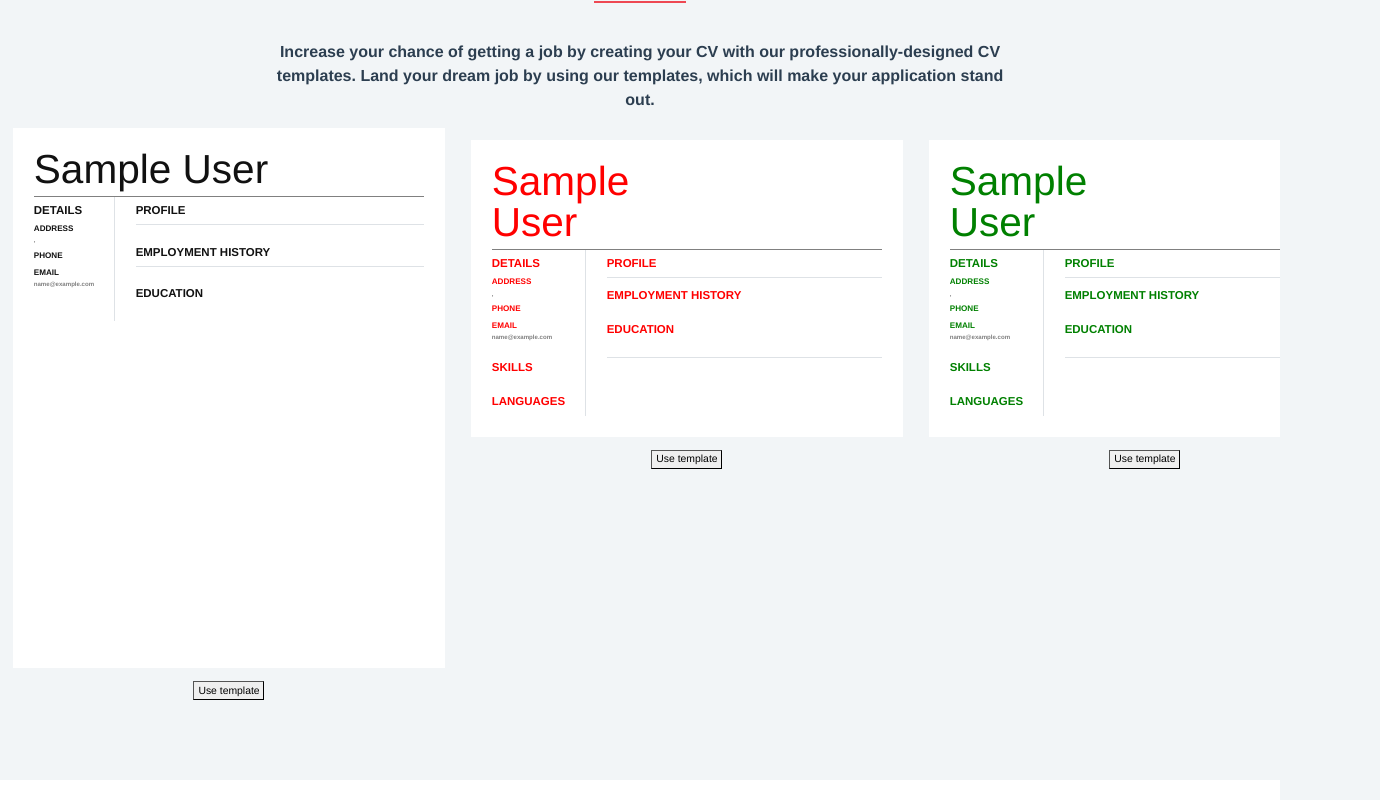
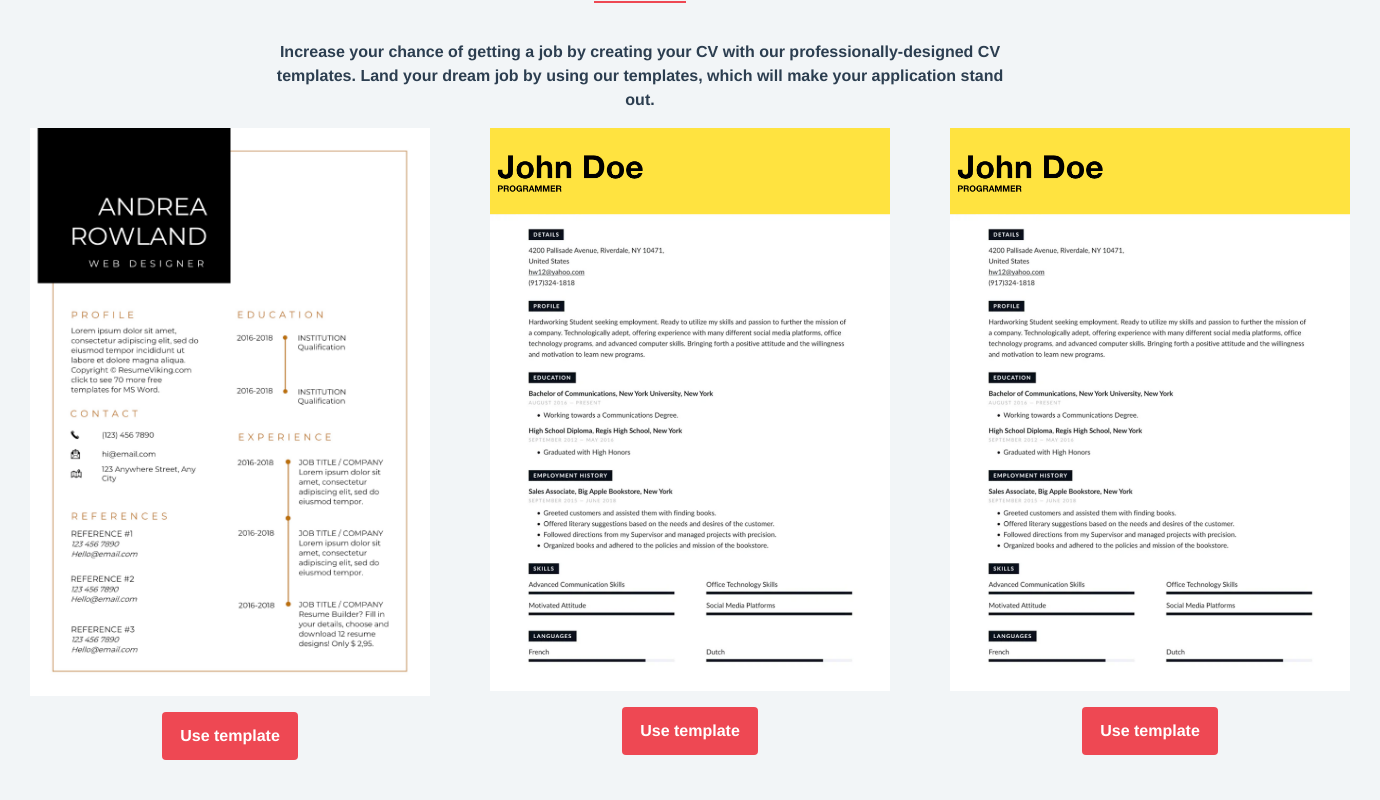
Before and after one commit to jesuskostov/cv-builder, a Vue app: page /#/ in a window 1280 px wide. Shown: the part 1760-2560 px from the top of the page, 1380 px wide, since content can reach past the window. Built offline with nearby package versions, Linux system fonts and the light colour scheme; sample sign-in values are in the browser's storage.

Commit message:
some templates and problems

```diff
--- a/src/App.vue
+++ b/src/App.vue
@@ -183,6 +183,9 @@ label {
     font-weight: bold;
 }
 
+.template-preview {
+  width: 400px;
+}
 </style>
 
 <script>
--- a/src/components/Template.vue
+++ b/src/components/Template.vue
@@ -3,8 +3,8 @@
     <templates v-if="onBuilder" :template-name="selected" :personal="personal" :workHistory="workHistory" :education="education" :skills="skills" :languages="languages" :interests="interests" :accomp="accomp" />
     <div v-if="!onBuilder"  class="template">
       <div v-for="item in list" :key="item">
-        <templates :template-name="item" :personal="personal" :workHistory="workHistory" :education="education" :skills="skills" :languages="languages" :interests="interests" :accomp="accomp" />
-        <button @click="onClick(item)">Use template</button>
+        <templates :preview="preview" :template-name="item" :personal="personal" :workHistory="workHistory" :education="education" :skills="skills" :languages="languages" :interests="interests" :accomp="accomp" />
+        <button class="custom-btn mt-3" @click="onClick(item)">Use template</button>
       </div>
     </div>
   </div>
@@ -18,7 +18,7 @@ export default {
   components: {
     Templates,
   },
-  props: ['onBuilder','selected'],
+  props: ['onBuilder','selected', 'preview'],
   data() {
     return {
       list: Array(templatesCount)
@@ -102,7 +102,5 @@ export default {
 .template {
   width: 100%;
   display: flex;
-  zoom: 0.65;
-  overflow-x: scroll;
 }
 </style>
--- a/src/components/templates/Index.vue
+++ b/src/components/templates/Index.vue
@@ -1,13 +1,10 @@
 <template>
   <div class="template">
     <keep-alive>
-      <component :is="templateComponent" :personal="personal" :workHistory="workHistory" :education="education" :skills="skills" :languages="languages" :interests="interests" :accomp="accomp" />
+      <component :preview="preview" :is="templateComponent" :personal="personal" :workHistory="workHistory" :education="education" :skills="skills" :languages="languages" :interests="interests" :accomp="accomp" />
     </keep-alive>
   </div>
 </template>
-
-<style scoped>
-</style>
 
 <script>
 // import all templates
@@ -23,6 +20,7 @@ export const templatesCount = Object.keys(templates).length;
 export default {
   name: "Templates",
   props: {
+    preview: {},
     personal: {
       type: Object,
       default: () => {},
--- a/src/components/templates/Template01.vue
+++ b/src/components/templates/Template01.vue
@@ -1,81 +1,47 @@
 <template>
-  <div class="template">
-    <div v-if="personal" class="text-left">
+  <div class="template" :class="{'padding': !preview}">
+    <div v-if="!preview" class="inner">
+      <div v-if="personal" class="name">
         <h1>{{personal.firstName}} {{personal.lastName}}</h1>
         <p class="profession">{{personal.profession}}</p>
       </div>
       <div class="info">
-      <!-- LEFT SIDE -->
-      <div class="text-left pt-3 border-right pr-5">
-        <h2 class="mb-3">DETAILS</h2>
-        <div v-if="personal" class="box">
-          <h3>Address</h3>
-          <p>{{personal.city}}, {{personal.zipCode}}</p>
+        <div class="row">
+          <div class="col-md-6 mb-5">
+            <div class="box">
+              <h2>Profile</h2>
+              <p>{{accomp}}</p>
             </div>
-        <div v-if="personal" class="box">
-          <h3>Phone</h3>
-          <p>{{personal.phoneNumber}}</p>
           </div>
-        <div v-if="personal" class="box mb-5">
-          <h3>Email</h3>
-          <p>{{personal.email}}</p>
-        </div>
-        <div v-if="skills.length != 0" class="box mb-5">
-          <h2 class="mb-3">Skills</h2>
-          <div v-for="(skill, i) in skills" :key="i">
-            {{skill.title}}
-            <div class="progress mb-2">
-              <div class="progress-bar" role="progressbar" :style="{'width': (skill.rating / 5) * 100 + '%'}">
-                <span class="sr-only">70% Complete</span>
+          <div class="col-md-10">
+            <div class="box">
+              <h2>Employment History</h2>
+              <div v-for="(work, i) in workHistory" :key="i" class="education">
+                <p class="year">{{work.startDate}} - {{work.endDate}}</p>
+                <div class="text">
+                  <h3>{{work.jobTitle}}, {{work.eployer}}</h3>
+                  <p>{{work.description}}</p>
                 </div>
               </div>
             </div>
           </div>
-        <div v-if="languages.length != 0" class="box mb-5">
-          <h2 class="mb-3">Languages</h2>
-          <div v-for="(lang, i) in languages" :key="i">
-            {{lang.title}}
-            <div class="progress mb-2">
-              <div class="progress-bar" role="progressbar" :style="{'width': (lang.rating / 5) * 100 + '%'}">
-              </div>
-            </div>
-          </div>
-        </div>
-        <div v-if="interests.length != 0" class="box">
-          <h2 class="mb-3">Interests</h2>
-          <h5 v-for="(int, i) in interests" :key="i" class="mb-1">- {{int.title}}</h5>
-        </div>
-      </div>
-      <!-- RIGHT SIDE -->
-      <div class="text-left pt-3 pl-5 flex-grow-1">
-        <div class="border-bottom mb-5">
-          <h2 class="mb-3">Profile</h2>
-          <p>{{accomp}}</p>
-        </div>
-        <div class="border-bottom mb-5 right-side">
-          <h2 class="mb-3">Employment History</h2>
-          <div v-for="(work, i) in workHistory" :key="i" class="mb-4">
-            <div class="d-flex justify-content-between">
-              <h3>{{work.jobTitle}}</h3>
-              <p class="mb-1">At {{work.employer}}</p>
-            </div>
-            <p class="mb-0">{{work.startDate}} - <span v-if="work.currentlyWork == true">Working here now</span> <span v-else>{{work.endDate}}</span></p>
-            <p>{{work.description}}</p>
-          </div>
-        </div>
-        <div class="mb-5">
-          <h2 class="mb-3">Education</h2>
-          <div v-for="(school, i) in education" :key="i">
-            <div class="d-flex justify-content-between">
-              <h3>{{school.schoolName}}</h3>
-              <p>At {{school.schoolLocation}}</p>
-            </div>
-            <p class="mb-0">{{school.startDate}} - {{school.endDate}}</p>
+          <div class="col-md-10">
+            <div class="box">
+              <h2>Education</h2>
+              <div v-for="(school, i) in education" :key="i" class="education">
+                <p class="year">{{school.startDate}} - {{school.endDate}}</p>
+                <div class="text">
+                  <h3>{{school.schoolName}}, {{school.schoolLocation}}</h3>
                   <p>{{school.description}}</p>
                 </div>
               </div>
             </div>
           </div>
+
+        </div>
+      </div>
+    </div>
+    <img v-else class="template-preview" src="../../assets/images/cv-templates/cv-template-1.png" alt="">
   </div>
 </template>
 
@@ -83,6 +49,7 @@
 export default {
   name: "Template01",
   props: {
+    preview: {},
     personal: {
       type: Object,
       default: () => {},
@@ -116,49 +83,55 @@ export default {
 <!-- Add "scoped" attribute to limit CSS to this component only -->
 <style lang="scss" scoped>
 .template {
-  width: 1024px;
-  height: 1280px;
-  padding: 50px;
   background-color: #fff;
   color: rgb(17, 17, 17);
-  margin: 0 30px 30px 30px;
+  margin: 0 30px;
+  width: 100%;
+  position: relative;
+  &.padding {
+    padding: 40px;
   }
+}
+
+.inner {
+  padding: 30px;
+  border: 2px solid #B0672A;
+}
+
+.name {
+  display: flex;
+  flex-direction: column;
+  justify-content: flex-end;
+  align-items: flex-end;
+  padding: 20px;
+  background-color: #000;
+  color: #fff;
+  position: absolute;
+  top: 0;
+  left: 0;
+  width: 50%;
+  height: 300px;
   h1 {
-  font-size: 6rem;
-  margin-bottom: 1rem;
+    font-size: 4rem;
+    font-weight: 100;
     line-height: 1;
+    text-transform: uppercase;
+    text-align: right;
   }
+}
+
+.profession {
+  text-transform: uppercase;
+  font-size: 2rem;
+  text-align: right;
+  color: #fff;
+  margin-bottom: 0;
+}
+
 span {
   font-weight: 400;
 }
-.info {
-  display: flex;
-  border-top: 1px solid gray;
-  h2 {
-    font-size: 1.7rem;
-    font-weight: bold;
-    text-transform: uppercase;
-  }
-  .box {
-    text-align: left;
-    h3 {
-      font-size: 1.2rem;
-      margin-bottom: 0.2rem;
-      font-weight: bold;
-      text-transform: uppercase;
-    }
-    p {
-      font-size: 0.9rem;
-      color: gray;
-      font-weight: bold;
-    }
-  }
-}
-.profession {
-  color: gray;
-  font-weight: bold;
-  font-size: 1.2rem;
-}
+
 .progress {
   border-radius: 0;
   height: 6px;
@@ -166,9 +139,76 @@ span {
     background-color: #000;
   }
 }
-.right-side {
-  h3 {
-    font-size: 1.4rem;
+
+.info {
+  padding-top: 270px;
+}
+
+.box {
+  text-align: left;
+  h2 {
+    text-transform: uppercase;
+    font-size: 1.7rem;
+    color: #B0672A;
+    margin-bottom: 1rem;
+    font-weight: 100;
+    letter-spacing: 4px;
   }
 }
+
+.education {
+  display: flex;
+  min-height: 80px;
+  &:last-child {
+    min-height: auto;
+    .year {
+      &::before {
+        display: none;
+      }
+    }
+  }
+  .year {
+    position: relative;
+    flex-shrink: 0;
+    padding-right: 20px;
+    font-size: 1.1rem;
+    margin-bottom: 0;
+    font-weight: bold;
+    &::after {
+      content: '';
+      position: absolute;
+      display: block;
+      width: 14px;
+      height: 14px;
+      top: 5px;
+      right: -8px;
+      background-color: #B0672A;
+      border-radius: 9999px;
+    }
+    &::before {
+      content: '';
+      position: absolute;
+      display: block;
+      width: 2px;
+      margin-top: 10px;
+      left: 100%;
+      min-height: 100%;
+      background-color: #B0672A;
+    }
+  }
+  .text {
+    padding-left: 20px;
+    padding-bottom: 20px;
+    h3 {
+      font-size: 1.1rem;
+      font-weight: bold;
+      margin-bottom: 0.5rem;
+    }
+    p {
+      font-size: 0.7rem;
+      margin-bottom: 0;
+    }
+  }
+}
+
 </style>
--- a/src/components/templates/Template02.vue
+++ b/src/components/templates/Template02.vue
@@ -1,29 +1,44 @@
 <template>
   <div class="template">
-    <div v-if="personal" class="text-left">
-      <h1>{{personal.firstName}} <br>{{personal.lastName}}</h1>
+    <div v-if="!preview">
+      <div v-if="personal" class="header">
+        <h1>{{personal.firstName}} {{personal.lastName}}</h1>
         <p class="profession">{{personal.profession}}</p>
       </div>
       <div v-if="personal" class="info">
         <!-- LEFT SIDE -->
-      <div class="text-left pt-3 border-right pr-5">
-        <h2 class="mb-3">DETAILS</h2>
-        <div class="box">
-          <h3>Address</h3>
-          <p>{{personal.city}}, {{personal.zipCode}}</p>
-        </div>
-        <div class="box">
-          <h3>Phone</h3>
+        <div class="mb-5">
+          <h3>Details</h3>
+          <p>{{personal.zipCode}}, {{personal.city}},</p>
+          <p>{{personal.email}}</p>
           <p>{{personal.phoneNumber}}</p>
         </div>
-        <div class="box mb-5">
-          <h3>Email</h3>
-          <p>{{personal.email}}</p>
+        <div class="mb-5">
+          <h3>Profile</h3>
+          <p>{{accomp}}</p>
         </div>
+        <div class="mb-5">
+          <h3>Education</h3>
+          <div v-for="(school, i) in education" :key="i">
+            <h4>{{school.schoolName}}, {{school.schoolLocation}}</h4>
+            <p class="mb-0">{{school.startDate}} - {{school.endDate}}</p>
+            <p>{{school.description}}</p>
+          </div>
+        </div>
+        <div class="mb-5">
+          <h3>Employment History</h3>
+          <div v-for="(work, i) in workHistory" :key="i" class="mb-4">
+            <h4>{{work.jobTitle}}, {{work.employer}}</h4>
+            <p class="mb-0">{{work.startDate}} - <span v-if="work.currentlyWork == true">Working here now</span> <span v-else>{{work.endDate}}</span></p>
+            <p>{{work.description}}</p>
+          </div>
+        </div>
+        <div class="text-left">
           <div v-if="skills" class="box mb-5">
             <h2 class="mb-3">Skills</h2>
-          <div v-for="(skill, i) in skills" :key="i">
-            {{skill.title}}
+            <div class="row">
+              <div v-for="(skill, i) in skills" :key="i" class="col-md-6">
+                <p>{{skill.title}}</p>
                 <div class="progress mb-2">
                   <div class="progress-bar" role="progressbar" :style="{'width': (skill.rating / 5) * 100 + '%'}">
                     <span class="sr-only">70% Complete</span>
@@ -31,10 +46,12 @@
                 </div>
               </div>
             </div>
+          </div>
           <div v-if="languages" class="box">
             <h2 class="mb-3">Languages</h2>
-          <div v-for="(lang, i) in languages" :key="i">
-            {{lang.title}}
+            <div class="row">
+              <div v-for="(lang, i) in languages" :key="i" class="col-md-6">
+                <p>{{lang.title}}</p>
                 <div class="progress mb-2">
                   <div class="progress-bar" role="progressbar" :style="{'width': (lang.rating / 5) * 100 + '%'}">
                   </div>
@@ -42,38 +59,10 @@
               </div>
             </div>
           </div>
-      <!-- RIGHT SIDE -->
-      <div class="text-left pt-3 pl-5 flex-grow-1">
-        <div class="border-bottom mb-4">
-          <h2 class="mb-3">Profile</h2>
-          <p>{{accomp}}</p>
-        </div>
-        <div class="border-bottom mb-4 right-side">
-          <h2 class="mb-3">Employment History</h2>
-          <div class="mb-5">
-            <div v-for="(work, i) in workHistory" :key="i" class="mb-4">
-              <div class="d-flex justify-content-between">
-                <h3>{{work.jobTitle}}</h3>
-                <p class="mb-1">At {{work.employer}}</p>
-              </div>
-              <p class="mb-0">{{work.startDate}} - <span v-if="work.currentlyWork == true">Working here now</span> <span v-else>{{work.endDate}}</span></p>
-              <p>{{work.description}}</p>
-            </div>
-          </div>
-          <div class="mb-5">
-            <h2 class="mb-3">Education</h2>
-            <div v-for="(school, i) in education" :key="i">
-              <div class="d-flex justify-content-between">
-                <h3>{{school.schoolName}}</h3>
-                <p>At {{school.schoolLocation}}</p>
-              </div>
-              <p class="mb-0">{{school.startDate}} - {{school.endDate}}</p>
-              <p>{{school.description}}</p>
         </div>
       </div>
     </div>
-      </div>
-    </div>
+    <img v-else class="template-preview" src="../../assets/images/cv-templates/cv-template-2.png" alt="">
   </div>
 </template>
 
@@ -81,6 +70,7 @@
 export default {
   name: "Template02",
   props: {
+    preview: {},
     personal: {
       type: Object,
       default: () => {},
@@ -114,47 +104,60 @@ export default {
 <!-- Add "scoped" attribute to limit CSS to this component only -->
 <style lang="scss" scoped>
 .template {
-  width: 1024px;
-  padding: 50px;
+  width: 100%;
   background-color: #fff;
-  color: red;
-  margin: 30px;
+  color: #000;
+  margin: 0 30px;
 }
+
+.header {
+  text-align: left;
+  padding: 30px 30px 10px 30px;
+  background-color: #FEE14B;
+  width: 100%;
+}
+
+.profession {
+  font-weight: bold;
+  text-transform: uppercase;
+  font-size: 1.6rem;
+}
+
 h1 {
-  font-size: 6rem;
+  text-transform: uppercase;
+  font-weight: bold;
+  font-size: 5rem;
   margin-bottom: 1rem;
   line-height: 1;
 }
-span {
-  font-weight: 400;
-}
+
 .info {
-  display: flex;
+  text-align: left;
+  padding: 40px 50px 40px 50px;
   border-top: 1px solid gray;
   h2 {
     font-size: 1.7rem;
     font-weight: bold;
     text-transform: uppercase;
   }
-  .box {
-    text-align: left;
   h3 {
-      font-size: 1.2rem;
-      margin-bottom: 0.2rem;
+    padding: 5px 20px;
+    display: inline-block;
+    background-color: #000;
+    color: #fff;
+    font-size: 1.5rem;
     font-weight: bold;
     text-transform: uppercase;
+    margin-bottom: 1rem;
+  }
+  h4 {
+    font-weight: bold;
   }
   p {
-      font-size: 0.9rem;
-      color: gray;
-      font-weight: bold;
+    font-size: 1.3rem;
+    color: #000;
+    margin-bottom: 0;
   }
-  }
-}
-.profession {
-  color: gray;
-  font-weight: bold;
-  font-size: 1.2rem;
 }
 .progress {
   border-radius: 0;
@@ -163,9 +166,4 @@ span {
     background-color: #000;
   }
 }
-.right-side {
-  h3 {
-    font-size: 1.4rem;
-  }
-}
 </style>
--- a/src/components/templates/Template03.vue
+++ b/src/components/templates/Template03.vue
@@ -1,5 +1,6 @@
 <template>
   <div class="template">
+    <div v-if="!preview">
       <div v-if="personal" class="text-left">
         <h1>{{personal.firstName}} <br>{{personal.lastName}}</h1>
         <p class="profession">{{personal.profession}}</p>
@@ -75,12 +76,15 @@
         </div>
       </div>
     </div>
+    <img v-else class="template-preview" src="../../assets/images/cv-templates/cv-template-2.png" alt="">
+  </div>
 </template>
 
 <script>
 export default {
   name: "Template03",
   props: {
+    preview: {},
     personal: {
       type: Object,
       default: () => {},
@@ -114,11 +118,9 @@ export default {
 <!-- Add "scoped" attribute to limit CSS to this component only -->
 <style lang="scss" scoped>
 .template {
-  width: 1024px;
-  padding: 50px;
+  width: 100%;
   background-color: #fff;
-  color: green;
-  margin: 30px;
+  margin: 0 30px;
 }
 h1 {
   font-size: 6rem;
--- a/src/views/Builder.vue
+++ b/src/views/Builder.vue
@@ -8,9 +8,9 @@
         </div>
         <div class="col-md-4 offset-md-1">
           <div class="preview">
-            <svg width="100%" viewBox="0 0 750 1000" xmlns="http://www.w3.org/2000/svg">
+            <svg viewBox="0 0 780 1000" xmlns="http://www.w3.org/2000/svg">
               <!-- Common use case: embed HTML text into SVG -->
-              <foreignObject x="20" y="20" width="3200" height="3200">
+              <foreignObject x="0" y="0" width="100%" height="3000">
                  <templates :onBuilder="true" :selected="selectedCv" />
               </foreignObject>
             </svg>
--- a/src/views/Home.vue
+++ b/src/views/Home.vue
@@ -111,7 +111,10 @@
           </div>
         </div>
       </div>
-      <templates />
+      <!-- <div>
+        <img src="../assets/images/cv-templates/cv-template-2.png" alt="">
+      </div> -->
+      <templates :preview="true" />
     </div>
     <div id="why-section">
       <div class="section-title">
```
Also changed, not shown: src/assets/images/cv-templates/cv-template-1.png (added), src/assets/images/cv-templates/cv-template-2.png (added). Lines whose indentation alone changed are shown as unchanged.
